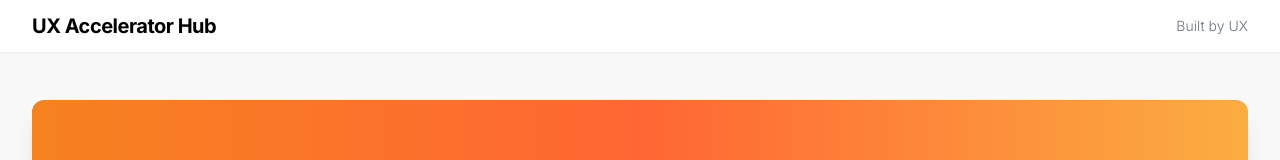
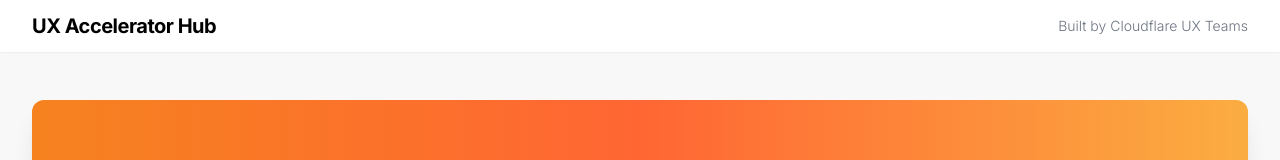
Before and after one commit to kcwilliamson/my-first-website, a plain HTML site: page index.html in a window 1280 px wide. Shown: the top 160 px of the page. Drawn offline with nearby package versions, Linux system fonts and the light colour scheme.

Commit message:
Update index.html

```diff
--- a/index.html
+++ b/index.html
@@ -84,7 +84,7 @@
                 UX Accelerator Hub
             </h1>
             <span class="text-sm font-light text-gray-500 hidden sm:block">
-                Built by UX
+                Built by Cloudflare UX Teams
             </span>
         </div>
     </header>
```
